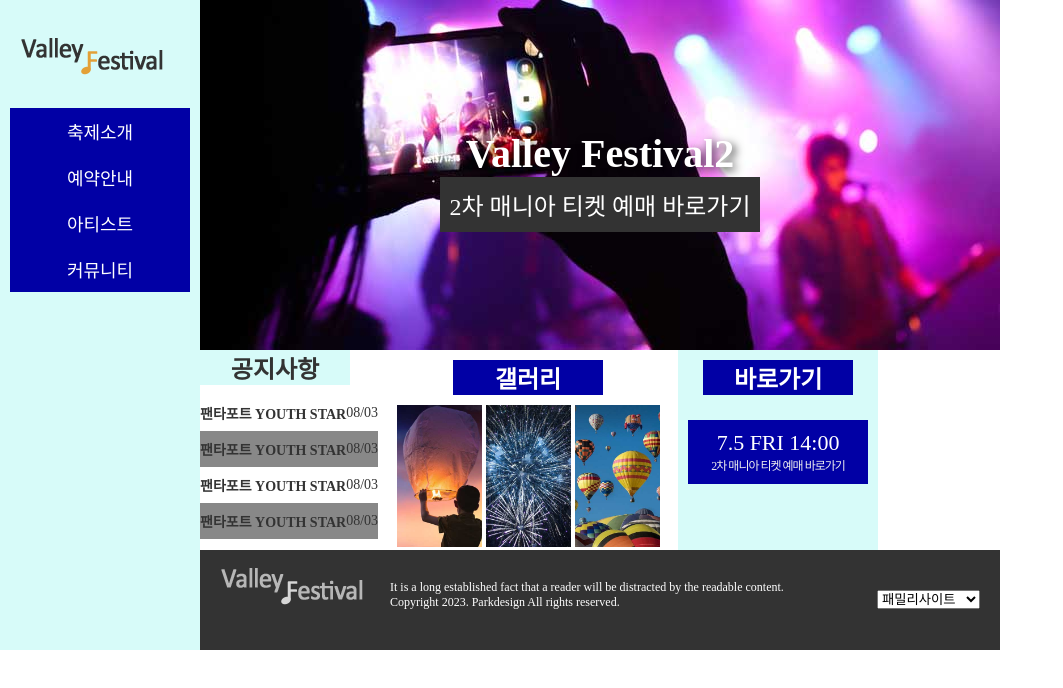
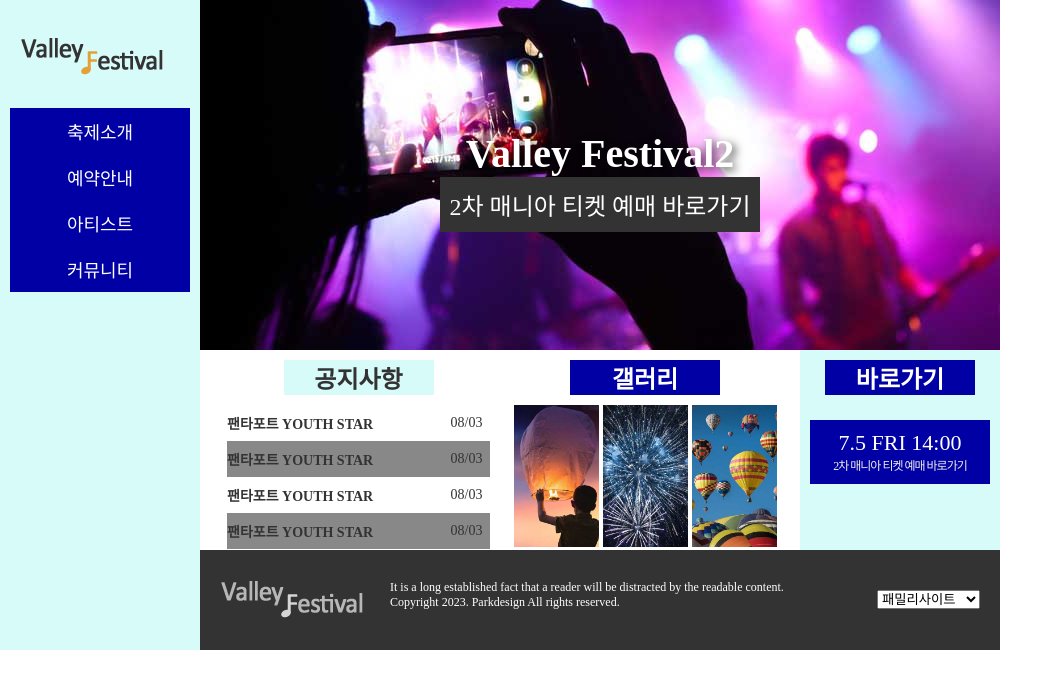
Before and after one commit to ruki2117/html, a plain HTML site: page Festival/index.html in a window 1280 px wide. Shown: the whole page, without its empty margins (0-1063 px from the left). Drawn offline with nearby package versions, Linux system fonts and the light colour scheme.

Commit message:
Add files via upload

```diff
--- a/Festival/css/style.css
+++ b/Festival/css/style.css
@@ -118,6 +118,13 @@ nav > ul li:hover > a{
     height: 200px;
     display: flex;
 }
+.notice{
+    width: 300px;
+    height: 200px;
+    padding: 10px;
+    text-align: center;
+    padding-left: 27px;
+}
 .notice h2{
     display: inline-block;
     width: 150px;
@@ -143,6 +150,7 @@ nav > ul li:hover > a{
     height: 200px;
     padding: 10px;
     text-align: center;
+    padding-right: 20px;
 }
 .gall h2{
     display: inline-block;
@@ -195,6 +203,9 @@ footer{
     background: #333;
     padding: 10px;
 }
+.flogo{
+    padding-top: 13px;
+}
 footer select{
     position: absolute;
     top: 40px;
```
